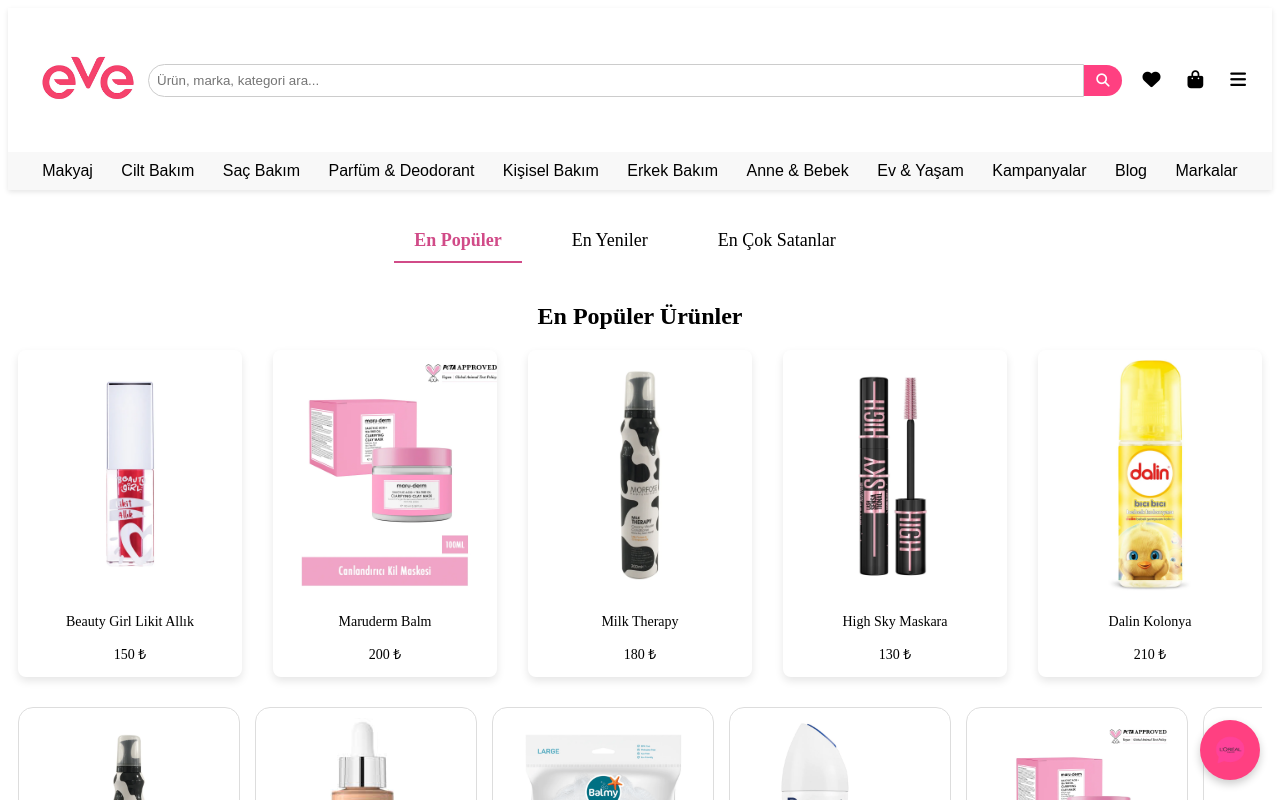
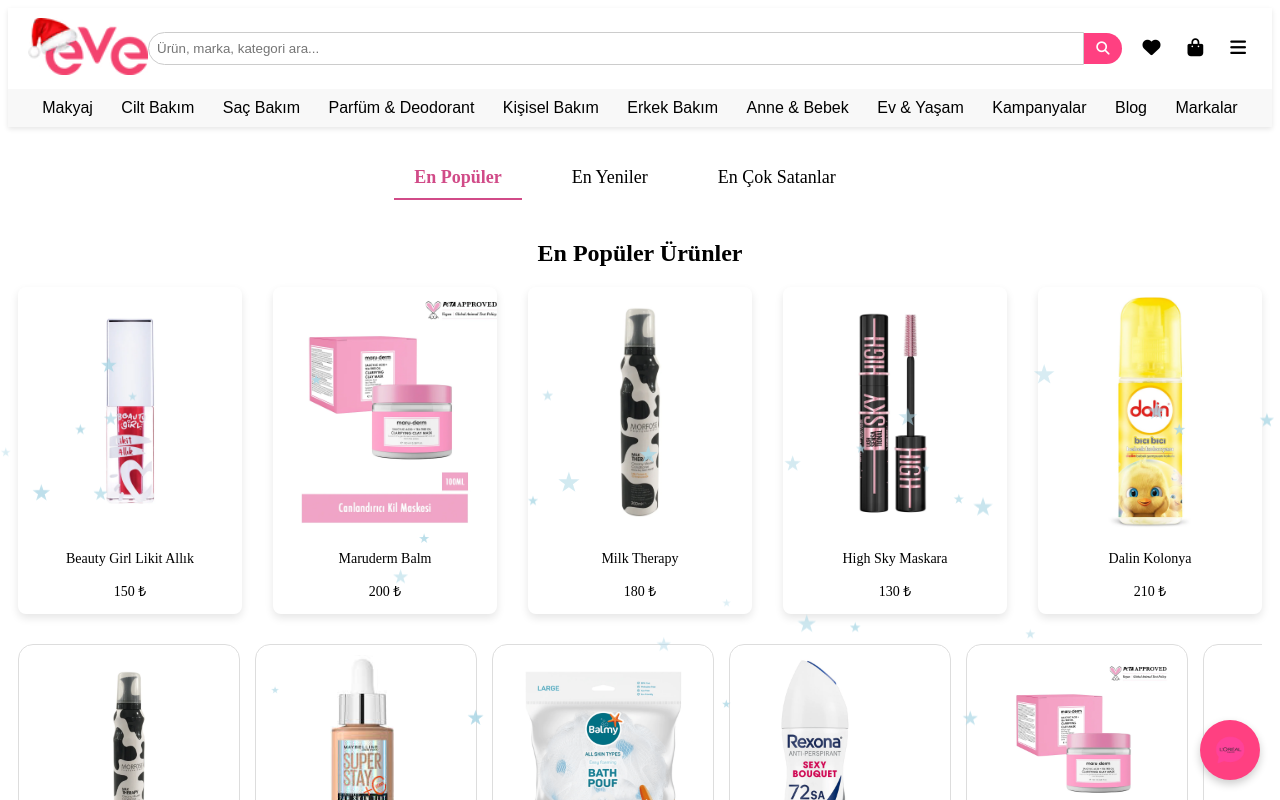
Before and after one commit to cleanwhitee/my-web-project, a Nuxt app: page / in a window 1280 px wide. Shown: the top 800 px of the page. Built offline with nearby package versions, Linux system fonts and the light colour scheme.

Commit message:
Snowfall.vue eklendi ve logo yılbası için güncellendi

```diff
--- a/components/Header.vue
+++ b/components/Header.vue
@@ -150,7 +150,7 @@
 .header {
   font-family: Arial, sans-serif;
   box-shadow: 0 2px 5px rgba(0, 0, 0, 0.1);
-  background-color: #fff;
+  background-color: #ffffff;
 }
 
 /* Üst Menü */
--- a/components/Menu.vue
+++ b/components/Menu.vue
@@ -68,7 +68,7 @@
     top: 0;
     right: 0;
     height: 100%;
-    background-color: #fff;
+    background-color: #ffffff;
     box-shadow: 2px 0 5px rgba(0, 0, 0, 0.1);
     z-index: 1000;
     padding-top: 20px;
--- /dev/null
+++ b/components/Snowfall.vue
@@ -0,0 +1,92 @@
+<template>
+    <div class="snow-container">
+      <div
+        v-for="n in snowflakes"
+        :key="n.id"
+        class="snowflake"
+        :style="{
+          left: `${n.x}px`,
+          top: `${n.y}px`,
+          width: `${n.size}px`,
+          height: `${n.size}px`,
+          animationDuration: `${n.speed}s`,
+          filter: `blur(${n.blur}px)`,
+          background: `rgba(173, 216, 230, ${n.opacity})`, // Mavi tonlarında kar taneleri
+          clipPath: n.shape, // Kar kristali şekli
+          transform: `rotate(${n.rotation}deg)`
+        }"
+      ></div>
+    </div>
+  </template>
+
+  <script setup>
+  import { ref, onMounted } from 'vue';
+
+  const snowflakes = ref([]);
+
+  const createSnowflake = () => {
+    return {
+      id: Math.random(),
+      x: Math.random() * window.innerWidth,
+      y: -Math.random() * 100,
+      size: Math.random() * 15 + 8, // Kar tanelerinin büyüklüğünü artırdık
+      speed: Math.random() * 5 + 3,
+      opacity: Math.random() * 0.5 + 0.5, // Şeffaflık ekledik
+      blur: Math.random() * 2 + 1, // Bulanıklık efekti ekledik
+      rotation: Math.random() * 360, // Kar tanesini rastgele döndürüyoruz
+      shape: 'polygon(50% 0%, 61% 35%, 98% 35%, 68% 57%, 79% 91%, 50% 70%, 21% 91%, 32% 57%, 2% 35%, 39% 35%)' // Altıgen kar kristali şekli
+    };
+  };
+
+  onMounted(() => {
+    // Kar tanelerini oluştur
+    for (let i = 0; i < 100; i++) {
+      snowflakes.value.push(createSnowflake());
+    }
+
+    // Kar tanelerinin hareketini güncelle
+    setInterval(() => {
+      snowflakes.value = snowflakes.value.map(snowflake => ({
+        ...snowflake,
+        y: snowflake.y + snowflake.speed
+      }));
+
+      // Kar tanesi alt kısma ulaştığında yeniden başlat
+      snowflakes.value.forEach(snowflake => {
+        if (snowflake.y > window.innerHeight) {
+          snowflake.y = -Math.random() * 100;
+          snowflake.x = Math.random() * window.innerWidth;
+        }
+      });
+    }, 50);
+  });
+  </script>
+
+  <style scoped>
+  .snow-container {
+    position: fixed;
+    top: 0;
+    left: 0;
+    width: 100%;
+    height: 100%;
+    pointer-events: none;
+    z-index: 9999;
+  }
+
+  .snowflake {
+    position: absolute;
+    opacity: 0.9; /* Kar tanelerinin opaklığını artırdık */
+    animation: snowfall 10s linear infinite;
+    pointer-events: none;
+    transform-origin: center;
+  }
+
+  @keyframes snowfall {
+    0% {
+      transform: translateY(-100px);
+    }
+    100% {
+      transform: translateY(100vh);
+    }
+  }
+  </style>
--- a/layouts/default.vue
+++ b/layouts/default.vue
@@ -47,7 +47,7 @@
   position: sticky;
   top: 0; /* Ekranın üst kısmına sabitlenir */
   z-index: 1000; /* Header'ı diğer içeriklerin üstünde tutar */
-  background-color: white;
+  background-color: rgb(255, 255, 255);
 }
 
 /* Main Content alanının, sidebar ile uyumlu olması için */
--- a/pages/index.vue
+++ b/pages/index.vue
@@ -80,6 +80,7 @@
     </div>
 
     <Footer />
+    <Snowfall />
   </div>
 </template>
 
@@ -89,6 +90,7 @@
 import ProductSlider from '~/components/ProductSlider.vue';
 import Carousel from '~/components/Carousel.vue';
 import Chatbox from '~/components/ChatBox.vue';
+import Snowfall from '~/components/Snowfall.vue';
 
 const activeTab = ref('populer');
 const rectangleItems = [
```
Also changed, not shown: public/logo.png.
